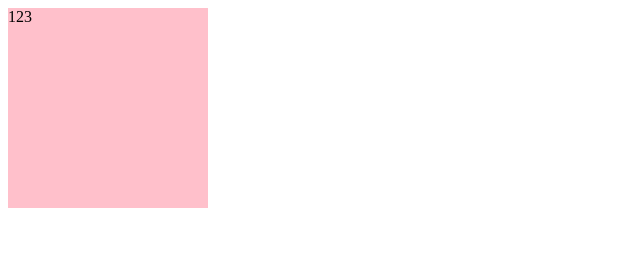
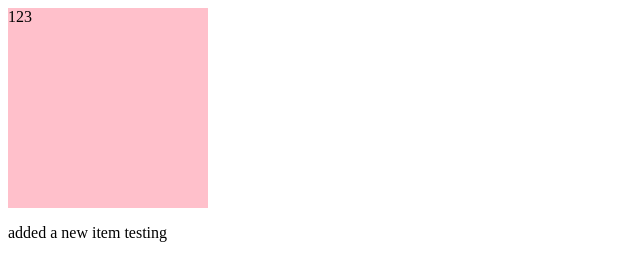
Before and after one commit to Aulge2910/firstdemo, a plain HTML site: page 1- 入门func.html in a window 1280 px wide. Shown: the whole page, without its empty margins (0-640 px from the left). Drawn offline with nearby package versions, Linux system fonts and the light colour scheme.

Commit message:
second commit

```diff
--- a/1- 入门func.html
+++ b/1- 入门func.html
@@ -22,6 +22,8 @@
         123
     </div>
 
+<p>added a new item testing</p>
+
 </body>
 
 <script>
```
